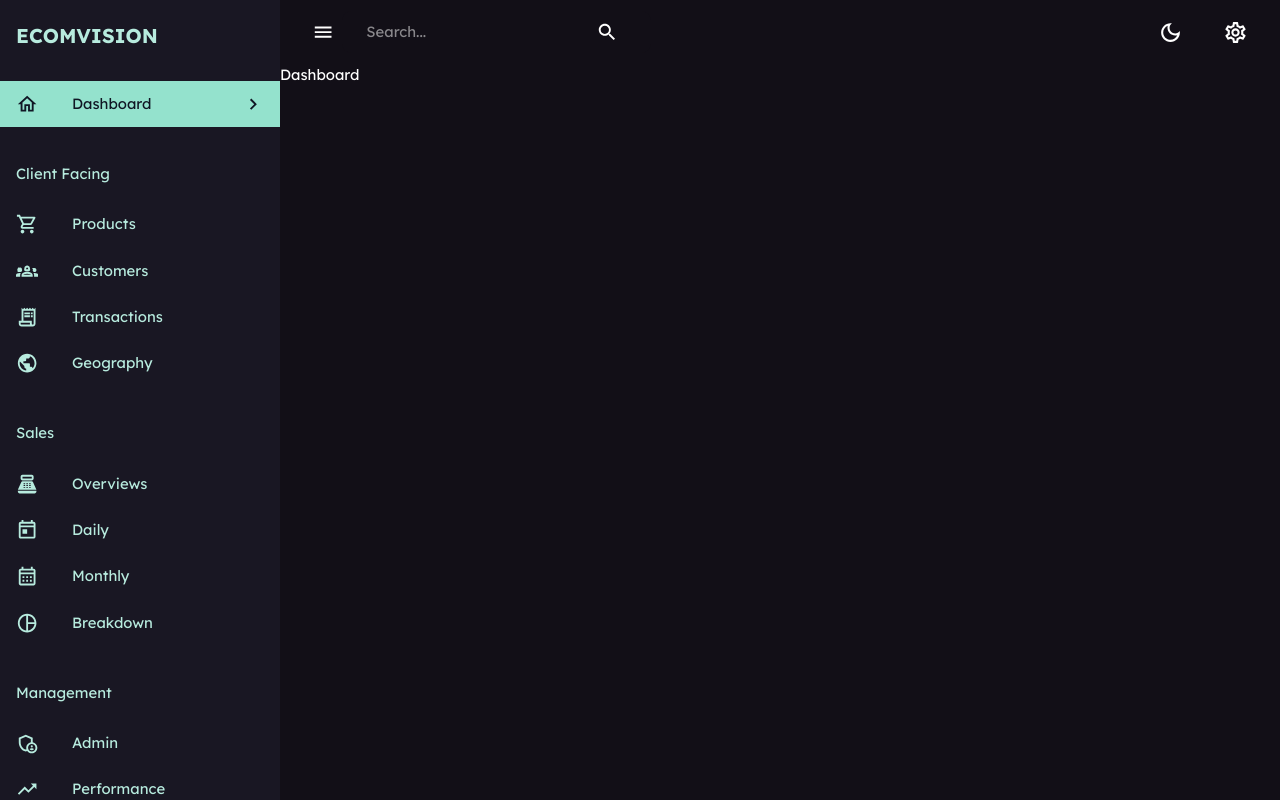
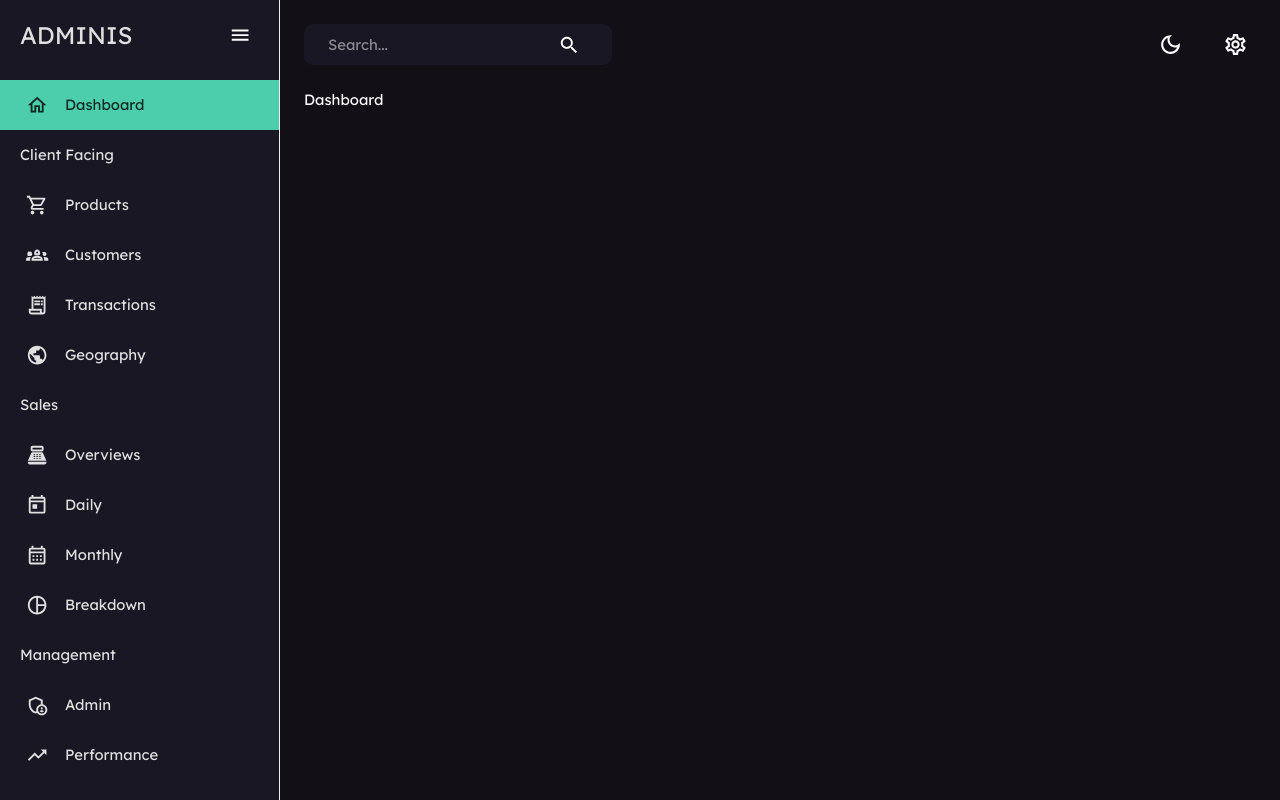
Before and after one commit to huynhminhhai/admin-dashboard-client, a React (Create React App) app: page /dashboard in a window 1280 px wide. Built offline with nearby package versions, Linux system fonts and the light colour scheme.

Commit message:
[UPDATE] change Drawer to ProSidebar in Sidebar

```diff
--- a/package.json
+++ b/package.json
@@ -23,6 +23,7 @@
     "react": "^18.3.1",
     "react-datepicker": "^4.8.0",
     "react-dom": "^18.3.1",
+    "react-pro-sidebar": "^1.1.0",
     "react-redux": "^9.1.2",
     "react-router-dom": "^6.23.1",
     "react-scripts": "5.0.1",
--- a/src/components/Navbar.tsx
+++ b/src/components/Navbar.tsx
@@ -1,7 +1,6 @@
 import {
     LightModeOutlined,
     DarkModeOutlined,
-    Menu as MenuIcon,
     Search as SearchIcon,
     SettingsOutlined,
 } from '@mui/icons-material';
@@ -10,21 +9,18 @@ import { useDispatch } from 'react-redux';
 import { setMode } from '../store';
 import {
     AppBar,
+    Box,
     IconButton,
     InputBase,
     Toolbar,
     useTheme,
 } from '@mui/material';
+import { tokens } from '../theme';
 
-const Navbar = ({
-    isSidebarOpen,
-    setIsSidebarOpen,
-}: {
-    isSidebarOpen: boolean;
-    setIsSidebarOpen: React.Dispatch<React.SetStateAction<boolean>>;
-}) => {
+const Navbar = () => {
     const dispatch = useDispatch();
     const theme = useTheme();
+    const colors = tokens(theme.palette.mode);
 
     return (
         <AppBar
@@ -34,16 +30,12 @@ const Navbar = ({
                 boxShadow: 'none',
             }}
         >
-            <Toolbar sx={{ justifyContent: 'space-between' }}>
+            <Toolbar
+                sx={{ justifyContent: 'space-between', padding: '1.5rem' }}
+            >
                 {/* Left side */}
-                <FlexBetween>
-                    <IconButton
-                        onClick={() => setIsSidebarOpen(!isSidebarOpen)}
-                    >
-                        <MenuIcon />
-                    </IconButton>
                 <FlexBetween
-                        bgcolor={theme.palette.background.default}
+                    bgcolor={colors.primary[400]}
                     borderRadius="9px"
                     gap="3rem"
                     p="0.1rem 1.5rem"
@@ -52,7 +44,6 @@ const Navbar = ({
                     <IconButton>
                         <SearchIcon />
                     </IconButton>
-                    </FlexBetween>
                 </FlexBetween>
 
                 {/* Right side */}
--- a/src/components/Sidebar.tsx
+++ b/src/components/Sidebar.tsx
@@ -1,19 +1,7 @@
-import {
-    Box,
-    Drawer,
-    IconButton,
-    List,
-    ListItem,
-    ListItemButton,
-    ListItemIcon,
-    ListItemText,
-    Typography,
-    useTheme,
-} from '@mui/material';
+import { Box, IconButton, Typography, useTheme } from '@mui/material';
 
 import {
-    ChevronLeftOutlined,
-    ChevronRightOutlined,
+    MenuOutlined,
     HomeOutlined,
     ShoppingCartOutlined,
     Groups2Outlined,
@@ -26,10 +14,10 @@ import {
     TrendingUpOutlined,
     PieChartOutline,
 } from '@mui/icons-material';
-import { useLocation, useNavigate } from 'react-router-dom';
+import { Link, useLocation, useNavigate } from 'react-router-dom';
 import { useEffect, useState } from 'react';
 import { tokens } from '../theme';
-import FlexBetween from './FlexBetween';
+import { Sidebar as ProSidebar, Menu, MenuItem } from 'react-pro-sidebar';
 
 const navItems = [
     {
@@ -112,111 +100,94 @@ const Sidebar = ({
     }, [pathname]);
 
     return (
-        <Box component="nav">
-            {isSidebarOpen && (
-                <Drawer
-                    open={isSidebarOpen}
-                    onClose={() => setIsSidebarOpen(false)}
-                    variant="persistent"
-                    anchor="left"
+        <Box
+            component="nav"
+            height="100%"
             sx={{
-                        width: drawerWidth,
-                        '& .MuiDrawer-paper': {
-                            color: colors.secondary[200],
-                            backgroundColor: colors.primary[400],
-                            boxSizing: 'border-box',
-                            borderWidth: isNonMobile ? 0 : '2px',
-                            width: drawerWidth,
+                '& .ps-sidebar-root': {
+                    height: '100%',
+                },
+                '& .ps-sidebar-container::-webkit-scrollbar': {
+                    width: '5px',
+                },
+                '& .ps-sidebar-container, & .ps-submenu-content': {
+                    background: `${colors.primary[400]} !important`,
+                },
+                '& .ps-menu-button:hover': {
+                    color: `${colors.secondary[900]} !important`,
+                    backgroundColor: `transparent !important`,
+                },
+                '& .ps-menuitem-root.ps-active .ps-menu-button': {
+                    color: `${colors.secondary[900]} !important`,
+                },
+                '& .ps-menuitem-root.ps-active': {
+                    backgroundColor: `${colors.secondary[500]} !important`,
+                },
+                '& .ps-menuitem-root:hover': {
+                    backgroundColor: `${colors.secondary[500]} !important`,
+                },
+                '& .ps-menuitem-root.isNotActive:hover': {
+                    backgroundColor: `transparent !important`,
                 },
             }}
         >
-                    <Box width="100%">
-                        <Box m="1.5rem 16px">
-                            <FlexBetween color={theme.palette.secondary.main}>
+            <ProSidebar width={drawerWidth} collapsed={isSidebarOpen}>
+                <Menu>
+                    {/* LOGO AND MENU ICON */}
+                    <MenuItem
+                        className="isNotActive"
+                        onClick={() => setIsSidebarOpen(!isSidebarOpen)}
+                        icon={isSidebarOpen ? <MenuOutlined /> : undefined}
+                        style={{
+                            margin: '10px 0 20px 0',
+                            color: colors.grey[100],
+                        }}
+                    >
+                        {!isSidebarOpen && (
                             <Box
                                 display="flex"
+                                justifyContent="space-between"
                                 alignItems="center"
-                                    gap="0.5rem"
                             >
                                 <Typography
-                                        variant="h4"
-                                        fontWeight="bold"
-                                        color={colors.secondary[200]}
+                                    variant="h3"
+                                    color={colors.grey[100]}
                                 >
-                                        ECOMVISION
+                                    ADMINIS
                                 </Typography>
-                                </Box>
-                                {!isNonMobile && (
                                 <IconButton
                                     onClick={() =>
-                                            setIsSidebarOpen(!isNonMobile)
+                                        setIsSidebarOpen(!isSidebarOpen)
                                     }
                                 >
-                                        <ChevronLeftOutlined />
+                                    <MenuOutlined />
                                 </IconButton>
+                            </Box>
                         )}
-                            </FlexBetween>
-                        </Box>
-                        <List>
+                    </MenuItem>
+
                     {navItems.map(({ text, icon }) => {
-                                if (icon === null) {
-                                    return (
-                                        <Typography
-                                            key={text}
-                                            sx={{ m: '2.25rem 0 1rem 16px' }}
-                                        >
-                                            {text}
-                                        </Typography>
-                                    );
-                                } else {
                         const lcText = text.toLowerCase();
 
                         return (
-                                        <ListItem key={text} disablePadding>
-                                            <ListItemButton
+                            <MenuItem
+                                className={icon === null ? 'isNotActive' : ''}
+                                disabled={icon === null}
+                                active={active === lcText}
+                                style={{ color: colors.grey[100] }}
                                 onClick={() => {
                                     navigate(`/${lcText}`);
                                     setActive(lcText);
                                 }}
-                                                sx={{
-                                                    backgroundColor:
-                                                        active === lcText
-                                                            ? colors
-                                                                  .secondary[300]
-                                                            : 'transparent',
-                                                    color:
-                                                        active === lcText
-                                                            ? colors
-                                                                  .primary[600]
-                                                            : colors
-                                                                  .secondary[200],
-                                                }}
+                                icon={icon}
                             >
-                                                <ListItemIcon
-                                                    sx={{
-                                                        color:
-                                                            active === lcText
-                                                                ? colors
-                                                                      .primary[600]
-                                                                : colors
-                                                                      .secondary[200],
-                                                    }}
-                                                >
-                                                    {icon}
-                                                </ListItemIcon>
-                                                <ListItemText primary={text} />
-                                                {active === lcText && (
-                                                    <ChevronRightOutlined />
-                                                )}
-                                            </ListItemButton>
-                                        </ListItem>
+                                <Typography>{text}</Typography>
+                                <Link to={lcText} />
+                            </MenuItem>
                         );
-                                }
                     })}
-                        </List>
-                    </Box>
-                </Drawer>
-            )}
+                </Menu>
+            </ProSidebar>
         </Box>
     );
 };
--- a/src/scenes/layout/index.tsx
+++ b/src/scenes/layout/index.tsx
@@ -6,14 +6,10 @@ import Sidebar from '../../components/Sidebar';
 
 const Layout = () => {
     const isNonMobile = useMediaQuery('(min-width: 600px)');
-    const [isSidebarOpen, setIsSidebarOpen] = useState<boolean>(true);
+    const [isSidebarOpen, setIsSidebarOpen] = useState<boolean>(false);
 
     return (
-        <Box
-            display={isNonMobile ? 'flex' : 'block'}
-            width="100%"
-            height="100%"
-        >
+        <Box display="flex" width="100%" height="100%">
             <Sidebar
                 isNonMobile={isNonMobile}
                 drawerWidth="280px"
@@ -21,11 +17,10 @@ const Layout = () => {
                 setIsSidebarOpen={setIsSidebarOpen}
             />
             <Box width="100%">
-                <Navbar
-                    isSidebarOpen={isSidebarOpen}
-                    setIsSidebarOpen={setIsSidebarOpen}
-                />
-                <Outlet />
+                <Navbar />
+                <Box px="1.5rem">
+                    <Outlet />
+                </Box>
             </Box>
         </Box>
     );
--- a/src/theme.ts
+++ b/src/theme.ts
@@ -30,9 +30,9 @@ export const tokens = (mode: PaletteMode) => ({
                   100: '#dbf5ee',
                   200: '#b7ebde',
                   300: '#94e2cd',
-                  400: '#5d547c',
-                  500: '#5d547c',
-                  600: '#5d547c',
+                  400: '#70d8bd',
+                  500: '#4cceac',
+                  600: '#3da58a',
                   700: '#2e7c67',
                   800: '#1e5245',
                   900: '#0f2922',
```
Also changed, not shown: 1 other file (tests, documents, lock files or other folders). Lines whose indentation alone changed are shown as unchanged.
